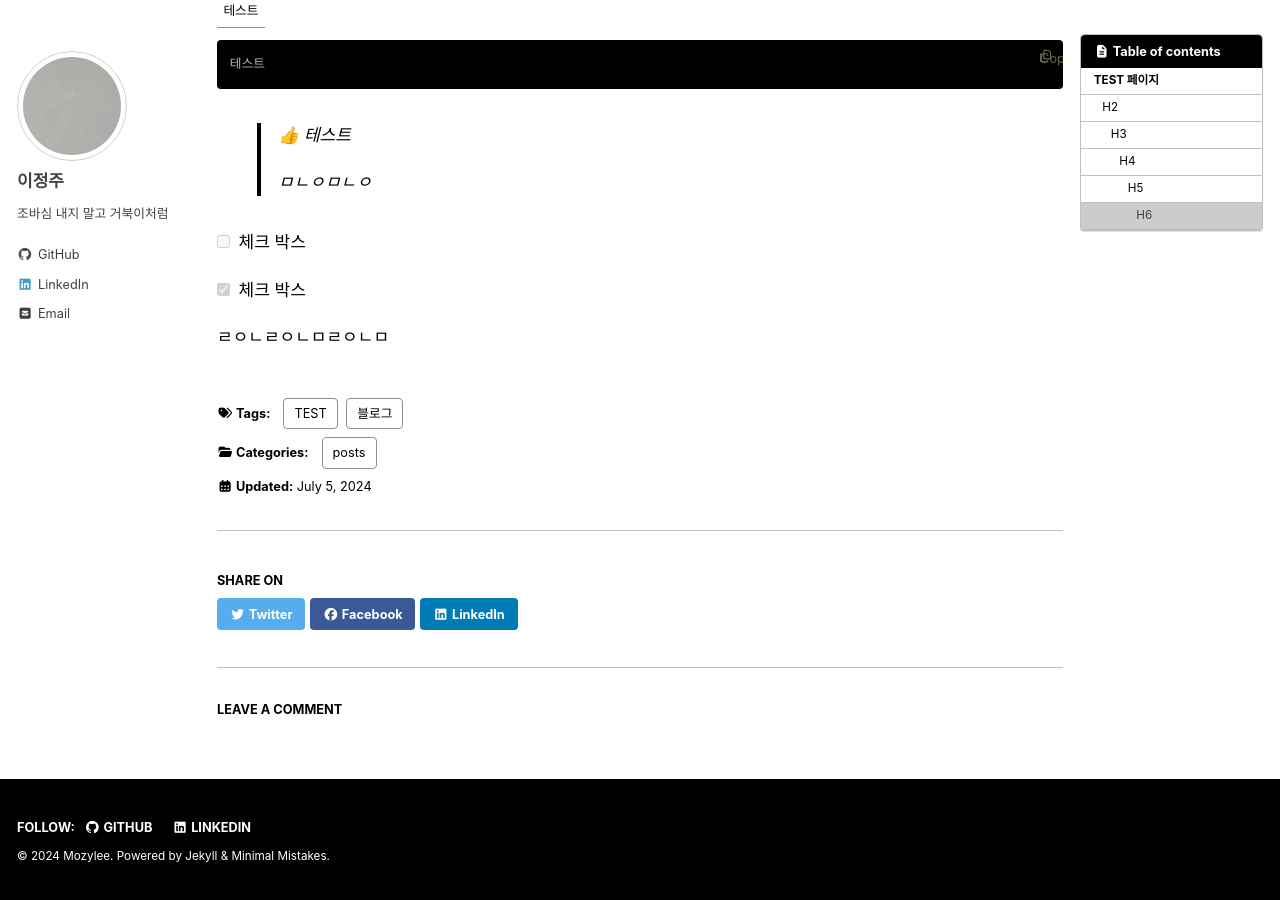
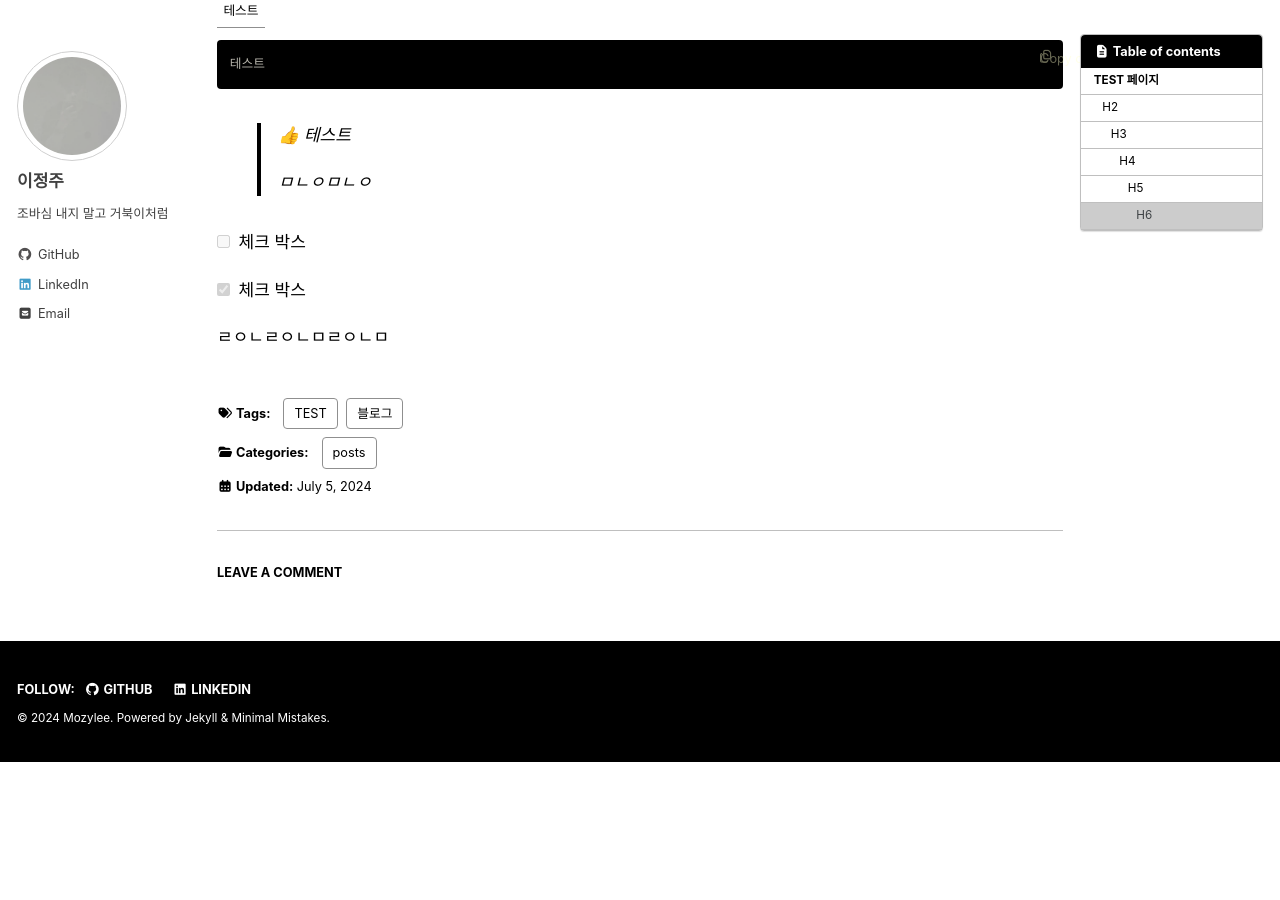
Before and after one commit to mozylee/mozylee.github.io, a Jekyll site: the page built from _posts/2024-07-05-test.md, in a window 1280 px wide and 900 px high, scrolled down 670 px. Built offline with Jekyll 4.4.1, drawn with Linux system fonts in a browser that asks for light colours; cached includes are drawn as plain includes; comment, search, counter and statistics services are not loaded; after the commit the page ends 1432 px from its top, so only the background shows below that; part of the change alters nothing that is shown.

Commit message:
feat: remove share section

```diff
--- a/_config.yml
+++ b/_config.yml
@@ -265,5 +265,3 @@ defaults:
       author_profile: true
       read_time: true
       comments: true
-      share: true
-      # related: true
```
